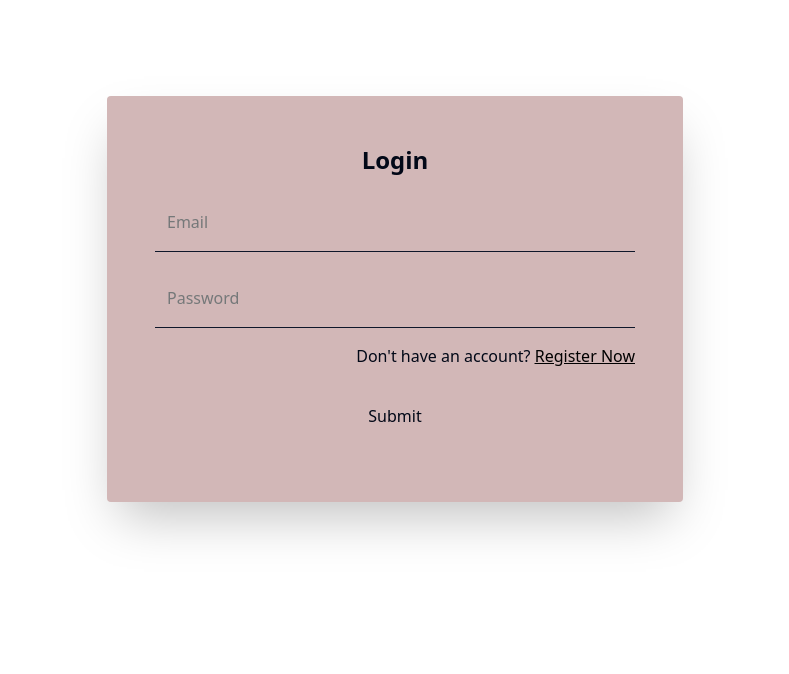
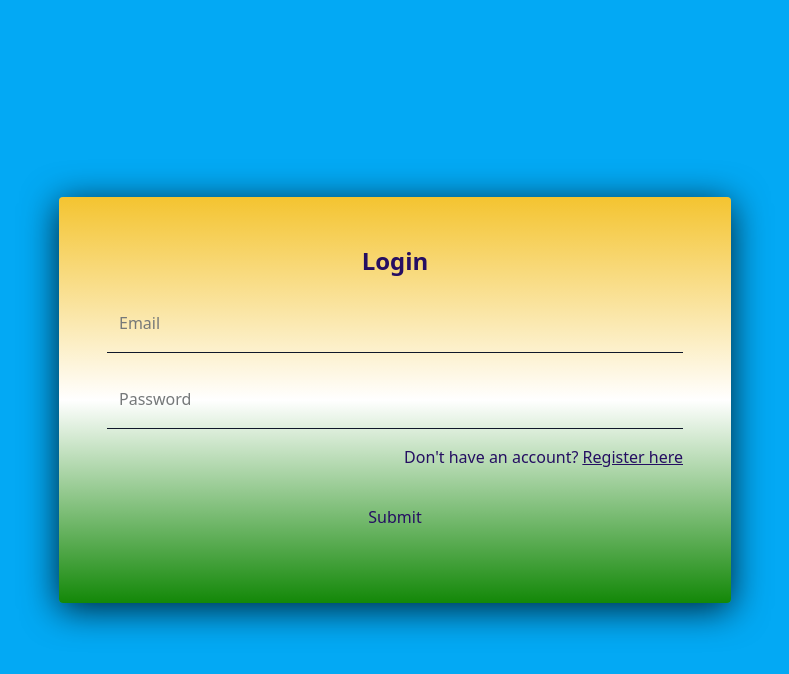
Before and after one commit to haadirakhangi/NYAYMITRA, a React (Vite) app in the folder client/: page /user-login in a window 1280 px wide. Shown: the top 674 px of the page, without its empty margins (245-1034 px from the left). Built offline with nearby package versions, Linux system fonts and the light colour scheme.

Commit message:
improved ui a bit

```diff
--- a/client/src/views/UserLogin.tsx
+++ b/client/src/views/UserLogin.tsx
@@ -1,3 +1,4 @@
+// UserLogin.tsx
 import React, { useState, ChangeEvent, FormEvent } from 'react';
 import { NavLink } from 'react-router-dom';
 import axios from 'axios';
@@ -34,12 +35,17 @@ const UserLogin: React.FC = () => {
   };
 
   return (
-    <div className='max-w-xl mx-auto p-12 bg-[#d2b7b7] mt-24 rounded shadow-2xl'>
+    <div style={{ background: '#03a9f4', minHeight: '100vh', display: 'flex', alignItems: 'center', justifyContent: 'center' }}>
+      <div className='w-full max-w-2xl p-12 bg-[#250E62] rounded shadow-2xl' style={{
+        background: 'linear-gradient(to bottom, #f4c430, #fff, #138808)',
+        color: '#250E62', // Text color
+        boxShadow: '0 6px 36px rgba(0, 0, 0, 0.8)',
+      }}>
         <h2 className='text-2xl font-bold mb-4 text-center'>Login</h2>
         <div className='mb-4'>
           <form className='flex flex-col gap-y-4' onSubmit={handleSubmit}>
             <input
-            className='outline-none border-b border-b-primary h-[60px] bg-transparent font-secondary w-full pl-3 placeholder:text-[#757879]'
+              className='outline-none border-b border-b-primary h-[60px] bg-transparent font-secondary w-full pl-3 placeholder:text-[#757879] text-[#250E62]'
               type='text'
               placeholder='Email'
               name='email'
@@ -47,23 +53,24 @@ const UserLogin: React.FC = () => {
               onChange={handleChange}
             />
             <input
-            className='outline-none border-b border-b-primary h-[60px] bg-transparent font-secondary w-full pl-3 placeholder:text-[#757879]'
+              className='outline-none border-b border-b-primary h-[60px] bg-transparent font-secondary w-full pl-3 placeholder:text-[#757879] text-[#250E62]'
               type='password'
               placeholder='Password'
               name='password'
               value={credentials.password}
               onChange={handleChange}
             />
-          <h1 className='text-right'>
+            <h1 className='text-right text-[#250E62]'>
               Don't have an account?{' '}
-            <span className='text-black underline underline-4'>
-              <NavLink to='/user-register'>Register Now</NavLink>
+              <span className='text-[#250E62] underline underline-4'>
+                <NavLink to='/user-register'>Register here</NavLink>
               </span>
             </h1>
-          <button className='btn mb-[10px] mx-autp lg:mx-0 self-center mt-5' type='submit'>
+            <button className='btn mb-[10px] mx-auto lg:mx-0 self-center mt-5' type='submit'>
               Submit
             </button>
           </form>
+        </div>
       </div>
     </div>
   );
--- a/client/src/views/UserRegister.tsx
+++ b/client/src/views/UserRegister.tsx
@@ -67,6 +67,7 @@ const UserRegister: React.FC = () => {
     switch (step) {
       case 1:
         return (
+
           <div>
             <h1 className='text-xl'>Personal Information</h1>
             <div className='flex gap-x-10'>
@@ -200,11 +201,17 @@ const UserRegister: React.FC = () => {
   };
 
   return (
-    <div className='max-w-xl mx-auto p-12 bg-[#d2b7b7] shadow-2xl mt-12 rounded'>
-      <h1 className='flex justify-center items-center text-xl'>
-        <strong>Registration Form</strong>
-      </h1>
-      <div className='mt-4'>{renderFormStep()}</div>
+    <div style={{ background: '#03a9f4', minHeight: '100vh', display: 'flex', alignItems: 'center', justifyContent: 'center' }}>
+      <div className='w-full max-w-2xl p-12 bg-[#250E62] rounded shadow-2xl' style={{
+        background: 'linear-gradient(to bottom, #f4c430, #fff, #138808)',
+        color: '#250E62', // Text color
+        boxShadow: '0 6px 36px rgba(0, 0, 0, 0.8)'
+      }}>
+        <h1 className='flex justify-center items-center text-xl'>
+          <strong>Registration Form</strong>
+        </h1>
+        <div className='mt-4'>{renderFormStep()}</div>
+      </div>
     </div>
   );
 };
```
Lines whose indentation alone changed are shown as unchanged.
